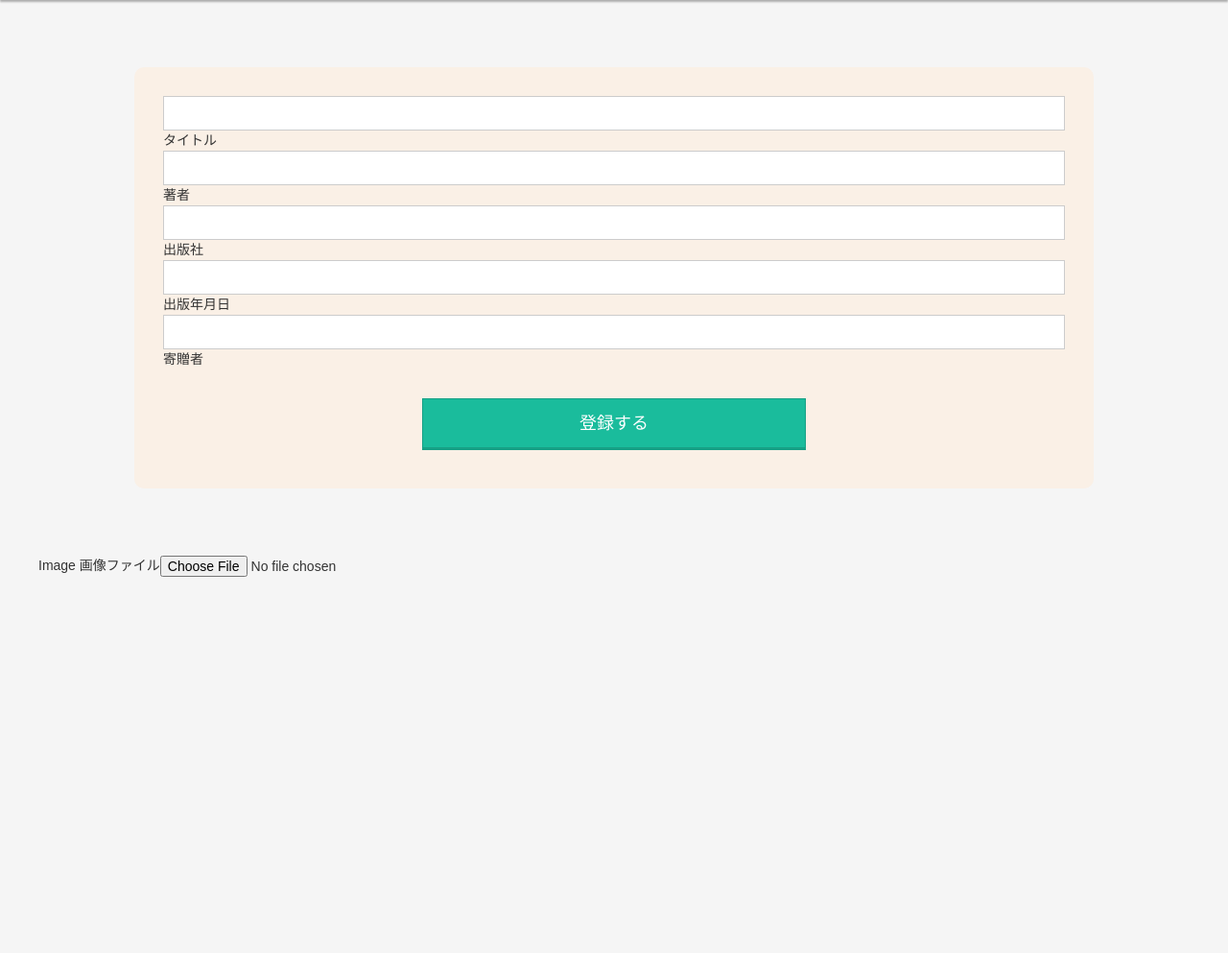
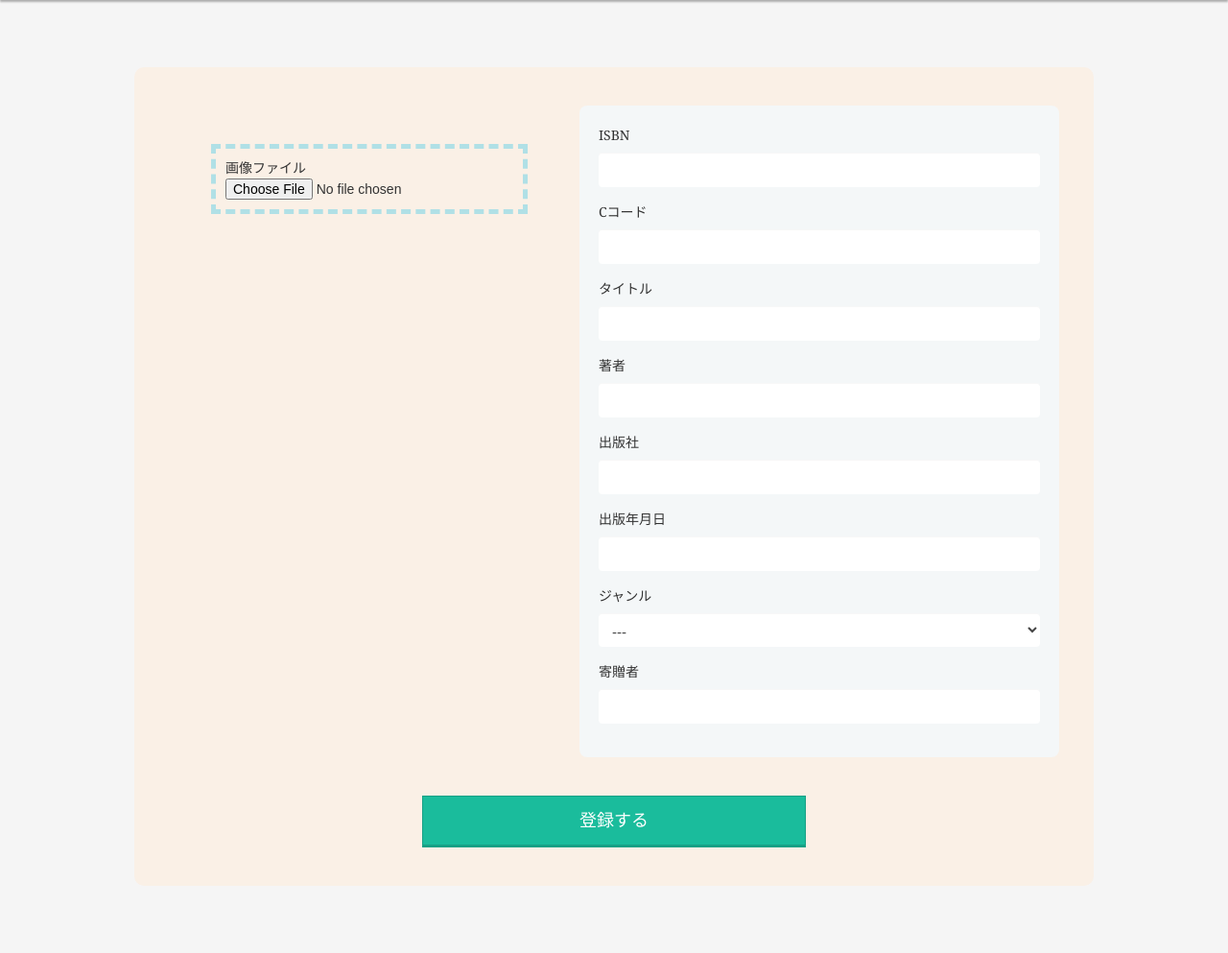
Before and after one commit to k-watanabe14/Horaido-Library, a Flask app: page /register/manual in a window 1280 px wide. Shown: the part 120-1113 px from the top of the page at 96% size. Before the commit the page ends 721 px from the top, so only its background shows below. Run offline with Flask 2, Linux system fonts and the light colour scheme; parts of the project's set-up code (start-up, migrations or seed data) failed here and were passed over; some libraries are stand-ins or nearby versions.

Commit message:
modify a page for manual register

```diff
--- a/app/book.py
+++ b/app/book.py
@@ -41,6 +41,8 @@ def borrow(book_id):
             db.session.add(data)
             db.session.commit()
 
+            flash(book.title + "を借りました。")
+
             return redirect(url_for('index'))
 
     return render_template('book/borrow.html', book = book)
@@ -64,6 +66,8 @@ def return_(book_id):
             # Update return date in a rental_history record
             history.return_date = datetime.datetime.today().strftime('%Y/%m/%d')
             db.session.commit()
+
+            flash(book.title + "を返しました。")
 
             return redirect(url_for('index'))
 
--- a/app/static/css/style.css
+++ b/app/static/css/style.css
@@ -639,10 +639,11 @@ textarea {
 	vertical-align: top;
 	margin: 50px;
 	padding: 10px;
+	width: 330px;
 	border: 5px dashed powderblue;
 }
 
-.book-form-image #image {
+.book-form-image #image .book-form-image #preview {
 	width: 300px;
 	height: auto;
 }
--- /dev/null
+++ b/app/static/js/main.js
@@ -0,0 +1,7 @@
+$('#myImage').on('change', function (e) {
+    var reader = new FileReader();
+    reader.onload = function (e) {
+        $("#preview").attr('src', e.target.result);
+    }
+    reader.readAsDataURL(e.target.files[0]);
+});
--- a/app/templates/register/manual.html
+++ b/app/templates/register/manual.html
@@ -10,37 +10,55 @@
 
 {% block content %}
 
-  <div class="stacked-section-child">
-    <form class="book-form row" method="post" autocomplete="off">
-      <div class="form-field col">
-        <input id="title" name="title" class="input-text js-input" type="text" required>
-        <label class="label" for="title">タイトル</label>
+  <div class="book-form">
+    <form method="post">
+      <div class="book-form-image">
+        <enctype="multipart/form-data">画像ファイル<input type="file" name="pic" id="myImage">
+        <img id="preview">
       </div>
-      <div class="form-field col">
-        <input id="author" name="author" class="input-text js-input" type="text" required>
-        <label class="label" for="author">著者</label>
+
+      <div class="book-form-text">
+        <fieldset>
+          <label for="isbn">ISBN</label>
+          <input type="text" name="isbn" id="isbn">
+
+          <label for="c-code">Cコード</label>
+          <input type="text" name="c-code" id="c-code">
+
+          <label for="title">タイトル</label>
+          <input type="text" name="title" id="title" required>
+
+          <label for="author">著者</label>
+          <input type="text" name="author" id="author">
+
+          <label for="publisher_name">出版社</label>
+          <input type="text" name="publisher_name" id="publisher_name">
+
+          <label for="sales_date">出版年月日</label>
+          <input type="text" name="sales_date" id="sales_date">
+
+          <label for="genre">ジャンル</label>
+          <select id="genre" name="genre">
+            <option value="unset">---</option>
+            <option value="general">一般</option>
+            <option value="education">教養</option>
+            <option value="practical-use">実用</option>
+            <option value="specialty">専門</option>
+            <option value="woman">婦人</option>
+            <option value="elementary-school">学参I(小中)</option>
+            <option value="high-school">学参II(高校)</option>
+            <option value="child">児童</option>
+            <option value="magazine">雑誌扱い</option>
+          </select>
+
+          <label for="donor">寄贈者</label>
+          <input type="text" name="donor" id="donor">
+
+        </fieldset>
       </div>
-      <div class="form-field col">
-        <input id="publisher_name" name="publisher_name" class="input-text js-input" type="text">
-        <label class="label" for="publisher_name">出版社</label>
-      </div>
-      <div class="form-field col">
-        <input id="sales_date" name="sales_date" class="input-text js-input" type="text">
-        <label class="label" for="sales_date">出版年月日</label>
-      </div>
-      <div class="form-field col">
-        <input id="donor" name="donor" class="input-text js-input" type="text">
-        <label class="label" for="donor">寄贈者</label>
-      </div>
-      <div class="form-field col">
-        <input class="submit-btn" type="submit" value="登録する">
-      </div>
+      <input type="submit" value="登録する" />
     </form>
   </div>
 
 
-<label for="image">Image</label>
-<enctype="multipart/form-data">画像ファイル<input type="file" name="pic">
-
-
 {% endblock %}
```
